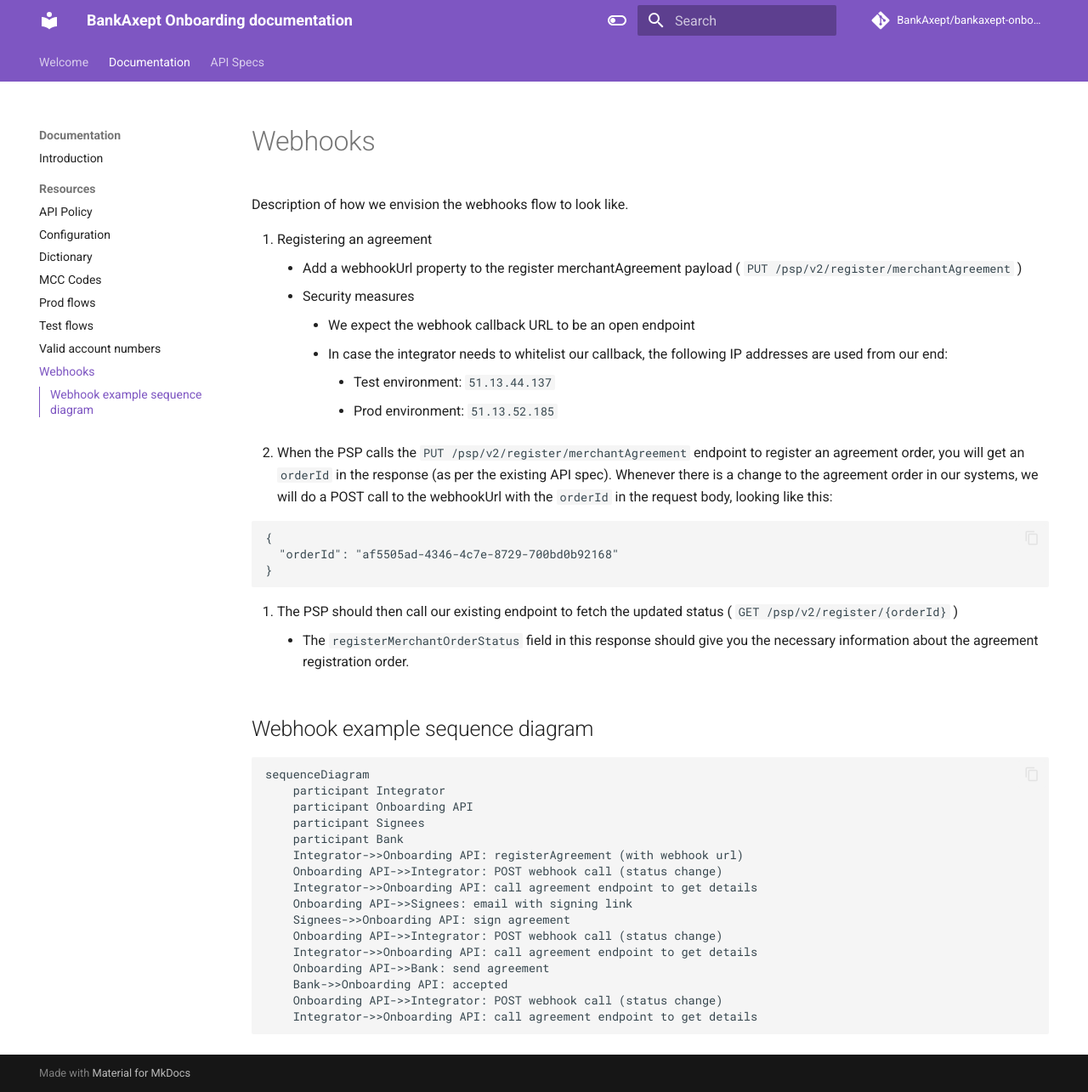
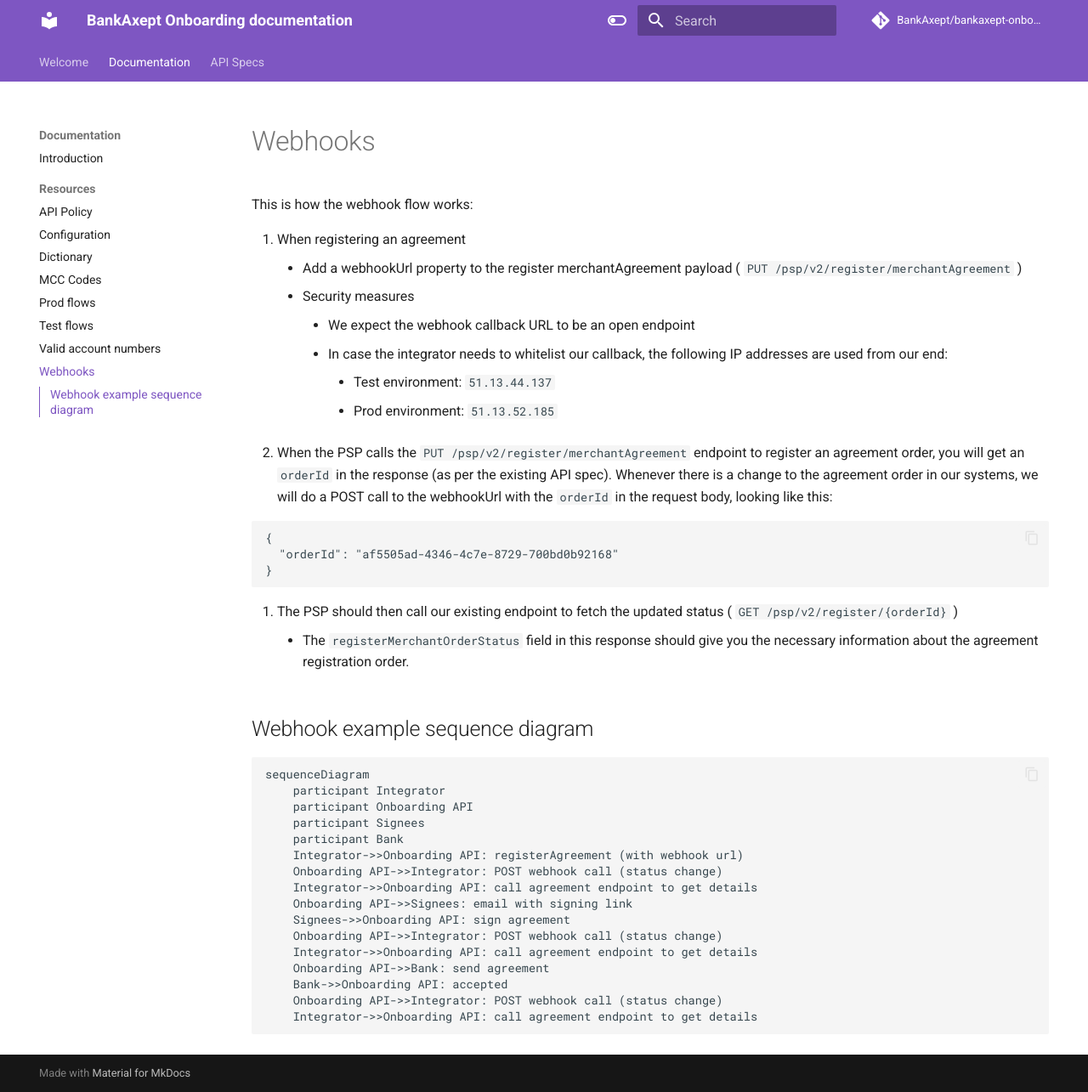
Before and after one commit to BankAxept/bankaxept-onboarding-external-documentation, an MkDocs documentation site: the page built from docs/webhooks.md, in a window 1280 px wide and 1285 px high. Shown: the whole window at 85% size. Built offline with MkDocs 1.6.1 and Material for MkDocs 9.7.7, drawn with Linux system fonts in a browser that asks for light colours; comment, search, counter and statistics services are not loaded.

Commit message:
This is how the webhook flow works

```diff
--- a/docs/webhooks.md
+++ b/docs/webhooks.md
@@ -1,7 +1,7 @@
 # Webhooks
-Description of how we envision the webhooks flow to look like.
+This is how the webhook flow works:
 
-1. Registering an agreement
+1. When registering an agreement
     - Add a webhookUrl property to the register merchantAgreement payload ( `PUT /psp/v2/register/merchantAgreement` )
     - Security measures
         - We expect the webhook callback URL to be an open endpoint
```
